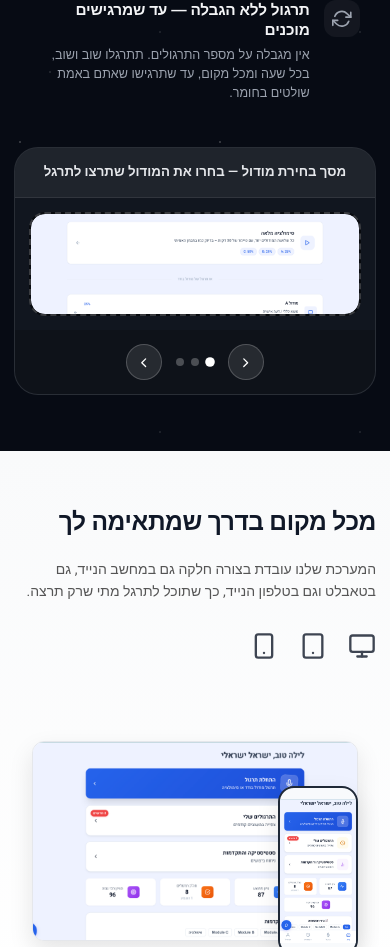
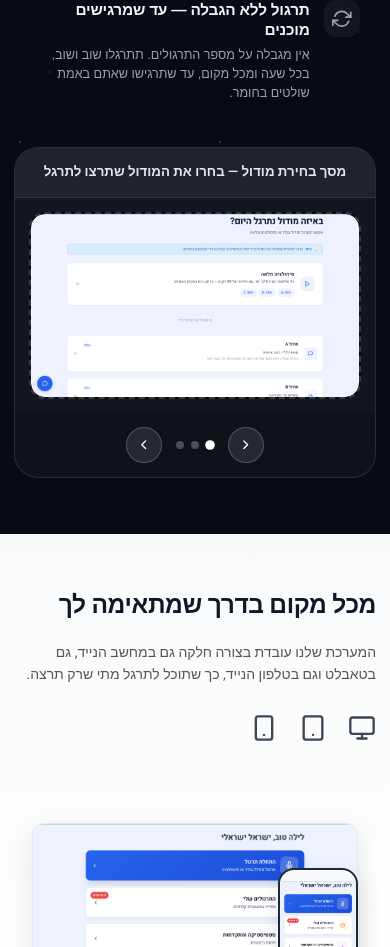
Before and after one commit to trochikdavid/bagrut-ai, a React (Vite) app: page / in a window 390 px wide. Shown: the part 1887-2834 px from the top of the page. Built offline with nearby package versions, Linux system fonts and the light colour scheme; no server answers; the database is empty.

Commit message:
mobile impovemnts

```diff
--- a/index.html
+++ b/index.html
@@ -4,7 +4,7 @@
 <head>
   <meta charset="UTF-8" />
   <link rel="icon" type="image/png" href="/favicon.png" />
-  <meta name="viewport" content="width=device-width, initial-scale=1.0" />
+  <meta name="viewport" content="width=device-width, initial-scale=1.0, maximum-scale=1.0, user-scalable=0" />
   <meta name="description" content="בגרות AI - פלטפורמה לתרגול דיבור באנגלית לבגרות בעל-פה" />
   <link rel="preconnect" href="https://fonts.googleapis.com">
   <link rel="preconnect" href="https://fonts.gstatic.com" crossorigin>
--- a/src/components/LandingPage/LandingPage.css
+++ b/src/components/LandingPage/LandingPage.css
@@ -1293,7 +1293,18 @@
 
     .features-tab-visualizer {
         height: auto;
-        aspect-ratio: 16 / 11;
+    }
+
+    .visualizer-content.has-image {
+        height: auto;
+        flex: none;
+    }
+
+    .visualizer-real-image {
+        position: relative;
+        height: auto;
+        object-fit: contain;
+        display: block;
     }
 
     .feature-tab {
--- a/src/index.css
+++ b/src/index.css
@@ -530,8 +530,8 @@
 .modal-overlay {
     position: fixed;
     inset: 0;
-    width: 100vw;
-    height: 100vh;
+    width: 100%;
+    height: 100%;
     margin: 0;
     padding: 0;
     background-color: rgba(15, 23, 42, 0.85);
```
